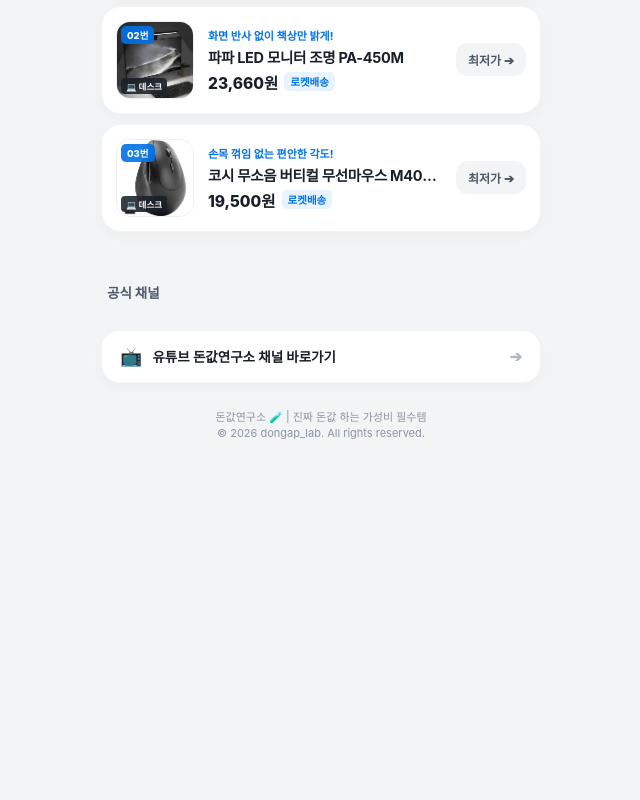
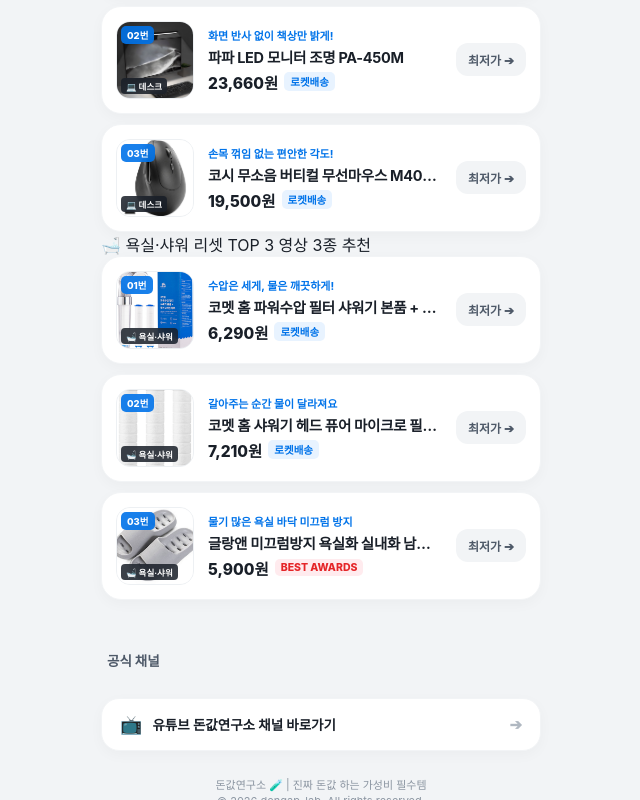
Before and after one commit to ehdnsj96/gooditem-archive, a plain HTML site: page index.html in a window 1280 px wide. Shown: the part 1653-2453 px from the top of the page, without its empty margins (319-959 px from the left). Before the commit the page ends 2135 px from the top, so only its background shows below. Drawn offline with Linux system fonts and the light colour scheme; a web font is replaced by a local one.

Commit message:
Update link page: 욕실·샤워 리셋 1탄 (15 items)

```diff
--- a/index.html
+++ b/index.html
@@ -423,11 +423,12 @@
         <button id="clearBtn" class="clear-btn" aria-label="검색어 지우기">✕</button>
       </div>
       <div class="category-pills">
-        <button class="pill-btn active" data-filter="all">🔥 전체 (12)</button>
+        <button class="pill-btn active" data-filter="all">🔥 전체 (15)</button>
         <button class="pill-btn" data-filter="kitchen">🍳 주방·살림</button>
         <button class="pill-btn" data-filter="living">🏠 자취·리빙</button>
         <button class="pill-btn" data-filter="food">🥗 식비·간편식</button>
         <button class="pill-btn" data-filter="desk">💻 데스크</button>
+        <button class="pill-btn" data-filter="bath">🛁 욕실·샤워</button>
       </div>
     </div>
 
@@ -761,6 +762,88 @@
         </a>
       </div>
     </div>
+
+    <div class="video-group" data-group="bath">
+      <div class="video-group-header">
+        <span class="video-group-title">🛁 욕실·샤워 리셋 TOP 3</span>
+        <span class="video-group-tag">영상 3종 추천</span>
+      </div>
+      <div class="product-list">
+
+        <a class="product-card catalog-card"
+           href="https://www.coupang.com/vp/products/7178787283?itemId=18101284961&vendorItemId=85253394509&lptag=AF7086198"
+           target="_blank"
+           rel="noopener noreferrer"
+           data-category="bath"
+           data-title="코멧 홈 파워수압 필터 샤워기 본품 + 필터 2개입"
+           data-desc="수압은 세게, 물은 깨끗하게!">
+          <div class="product-thumb-wrap">
+            <img class="product-thumb" src="assets/bath_shower_filter.png" alt="코멧 홈 파워수압 필터 샤워기 본품 + 필터 2개입" loading="lazy">
+            <div class="item-num-badge">01번</div>
+            <div class="cat-pill-badge">🛁 욕실·샤워</div>
+          </div>
+          <div class="product-info">
+            <div class="product-tag">수압은 세게, 물은 깨끗하게!</div>
+            <div class="product-name">코멧 홈 파워수압 필터 샤워기 본품 + 필터 2개입</div>
+            <div class="product-meta">
+              <span class="price-val">6,290원</span>
+              <span class="rocket-badge">로켓배송</span>
+            </div>
+          </div>
+          <div class="btn-buy secondary">
+            최저가 ➔
+          </div>
+        </a>
+        <a class="product-card catalog-card"
+           href="https://www.coupang.com/vp/products/189592912?itemId=541466221&vendorItemId=4416600777&lptag=AF7086198"
+           target="_blank"
+           rel="noopener noreferrer"
+           data-category="bath"
+           data-title="코멧 홈 샤워기 헤드 퓨어 마이크로 필터 3개"
+           data-desc="갈아주는 순간 물이 달라져요">
+          <div class="product-thumb-wrap">
+            <img class="product-thumb" src="assets/bath_microfilter.png" alt="코멧 홈 샤워기 헤드 퓨어 마이크로 필터 3개" loading="lazy">
+            <div class="item-num-badge">02번</div>
+            <div class="cat-pill-badge">🛁 욕실·샤워</div>
+          </div>
+          <div class="product-info">
+            <div class="product-tag">갈아주는 순간 물이 달라져요</div>
+            <div class="product-name">코멧 홈 샤워기 헤드 퓨어 마이크로 필터 3개</div>
+            <div class="product-meta">
+              <span class="price-val">7,210원</span>
+              <span class="rocket-badge">로켓배송</span>
+            </div>
+          </div>
+          <div class="btn-buy secondary">
+            최저가 ➔
+          </div>
+        </a>
+        <a class="product-card catalog-card"
+           href="https://www.coupang.com/vp/products/6267699231?itemId=12799889489&vendorItemId=80065914547&lptag=AF7086198"
+           target="_blank"
+           rel="noopener noreferrer"
+           data-category="bath"
+           data-title="글랑앤 미끄럼방지 욕실화 실내화 남성용, 그레이"
+           data-desc="물기 많은 욕실 바닥 미끄럼 방지">
+          <div class="product-thumb-wrap">
+            <img class="product-thumb" src="assets/bath_slippers.png" alt="글랑앤 미끄럼방지 욕실화 실내화 남성용, 그레이" loading="lazy">
+            <div class="item-num-badge">03번</div>
+            <div class="cat-pill-badge">🛁 욕실·샤워</div>
+          </div>
+          <div class="product-info">
+            <div class="product-tag">물기 많은 욕실 바닥 미끄럼 방지</div>
+            <div class="product-name">글랑앤 미끄럼방지 욕실화 실내화 남성용, 그레이</div>
+            <div class="product-meta">
+              <span class="price-val">5,900원</span>
+              <span class="discount-badge">BEST AWARDS</span>
+            </div>
+          </div>
+          <div class="btn-buy secondary">
+            최저가 ➔
+          </div>
+        </a>
+      </div>
+    </div>
     </div>
 
     <!-- 검색 결과 없음 배너 -->
```
Also changed, not shown: history.json (+33 -0 lines).
